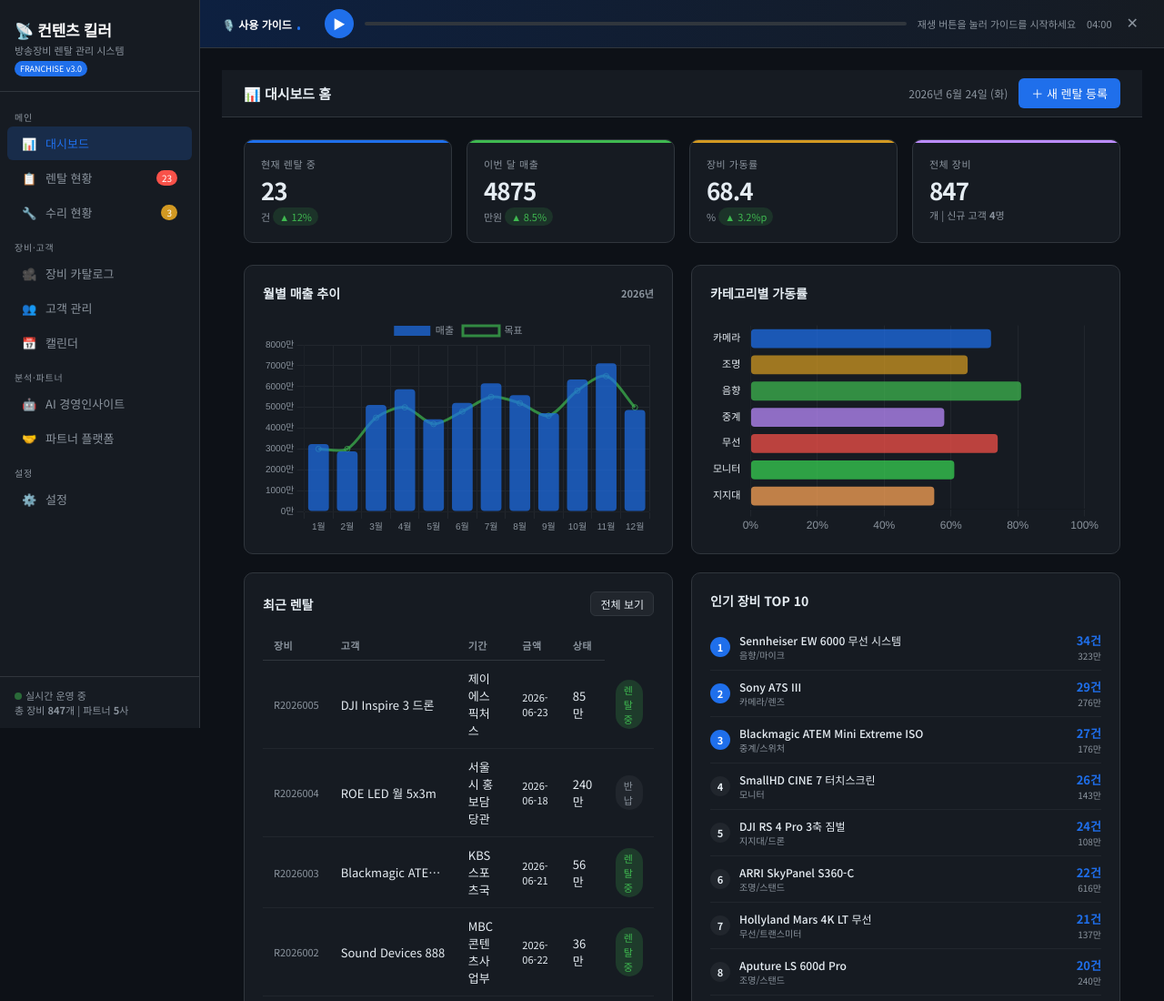
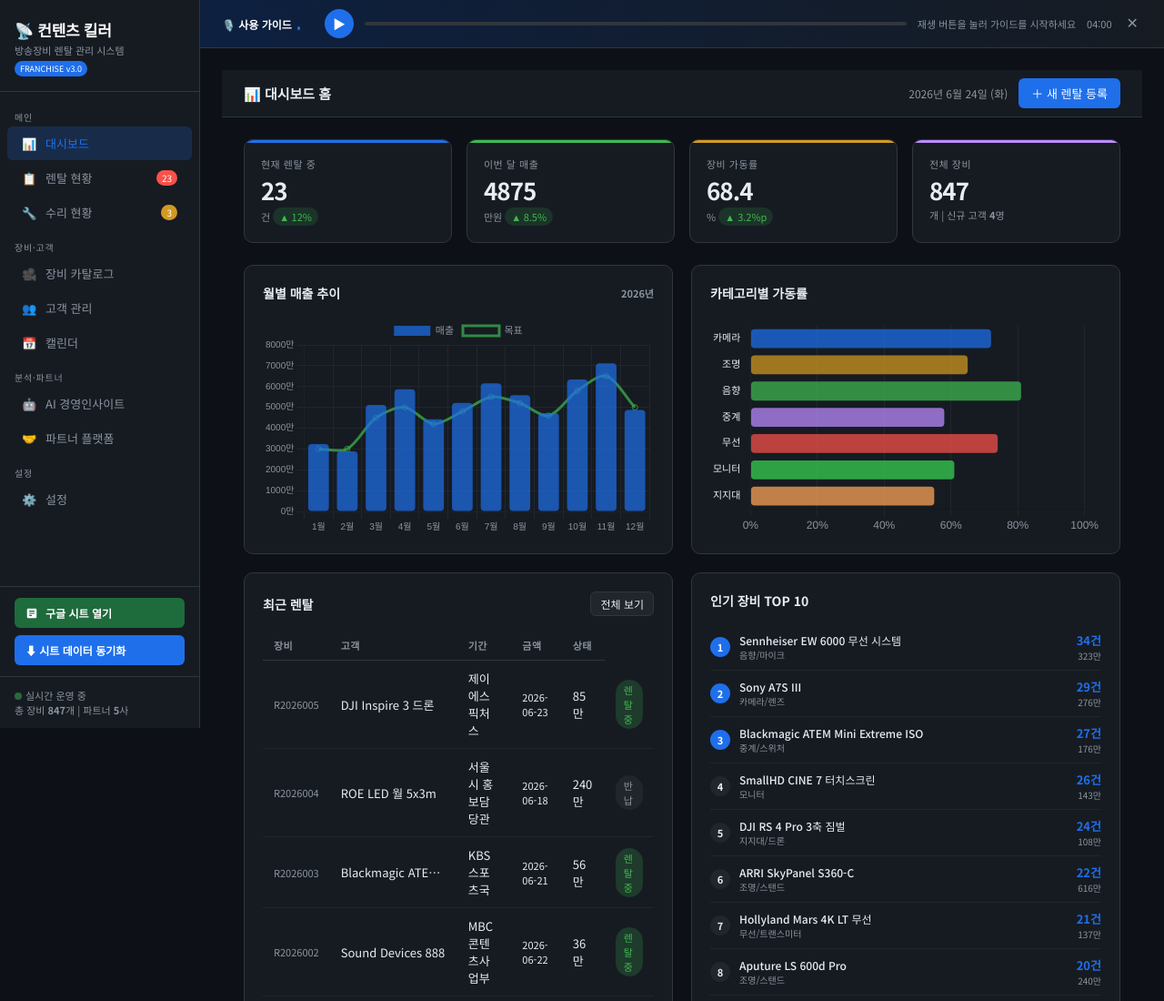
Before and after one commit to sjbaik0431/sjbaik0431.github.io, a plain HTML site: page contents-killer/index.html in a window 1280 px wide. Shown: the top 1100 px of the page at 91% size. Drawn offline with nearby package versions, Linux system fonts and the light colour scheme.

Commit message:
사이드바에 구글 시트 열기 + 동기화 버튼 추가

```diff
--- a/contents-killer/index.html
+++ b/contents-killer/index.html
@@ -323,6 +323,16 @@ select.form-control option{background:var(--bg-card2);}
       <span class="ico">⚙️</span> 설정
     </div>
   </nav>
+  <div style="padding:12px 16px;border-top:1px solid var(--border);margin-top:8px;">
+    <a href="https://docs.google.com/spreadsheets/d/1MI9h-_uhOj7Fsc0HzPk4S6gTdHfcmYFHSrXymQp2SGI/edit" target="_blank"
+       style="display:flex;align-items:center;gap:8px;padding:8px 12px;background:#1e6b3c;color:#fff;border-radius:6px;font-size:12px;font-weight:600;text-decoration:none;margin-bottom:8px;">
+      <svg width="14" height="14" viewBox="0 0 24 24" fill="currentColor"><path d="M19 3H5a2 2 0 00-2 2v14a2 2 0 002 2h14a2 2 0 002-2V5a2 2 0 00-2-2zm-7 14H7v-2h5v2zm5-4H7v-2h10v2zm0-4H7V7h10v2z"/></svg>
+      구글 시트 열기
+    </a>
+    <button onclick="fetchFromWebhook()" style="display:flex;align-items:center;gap:8px;width:100%;padding:8px 12px;background:var(--accent);color:#fff;border:none;border-radius:6px;font-size:12px;font-weight:600;cursor:pointer;">
+      ⬇ 시트 데이터 동기화
+    </button>
+  </div>
   <div class="sidebar-footer">
     <span class="live-dot"></span>실시간 운영 중<br>
     총 장비 <strong>847</strong>개 | 파트너 <strong>5</strong>사
```
